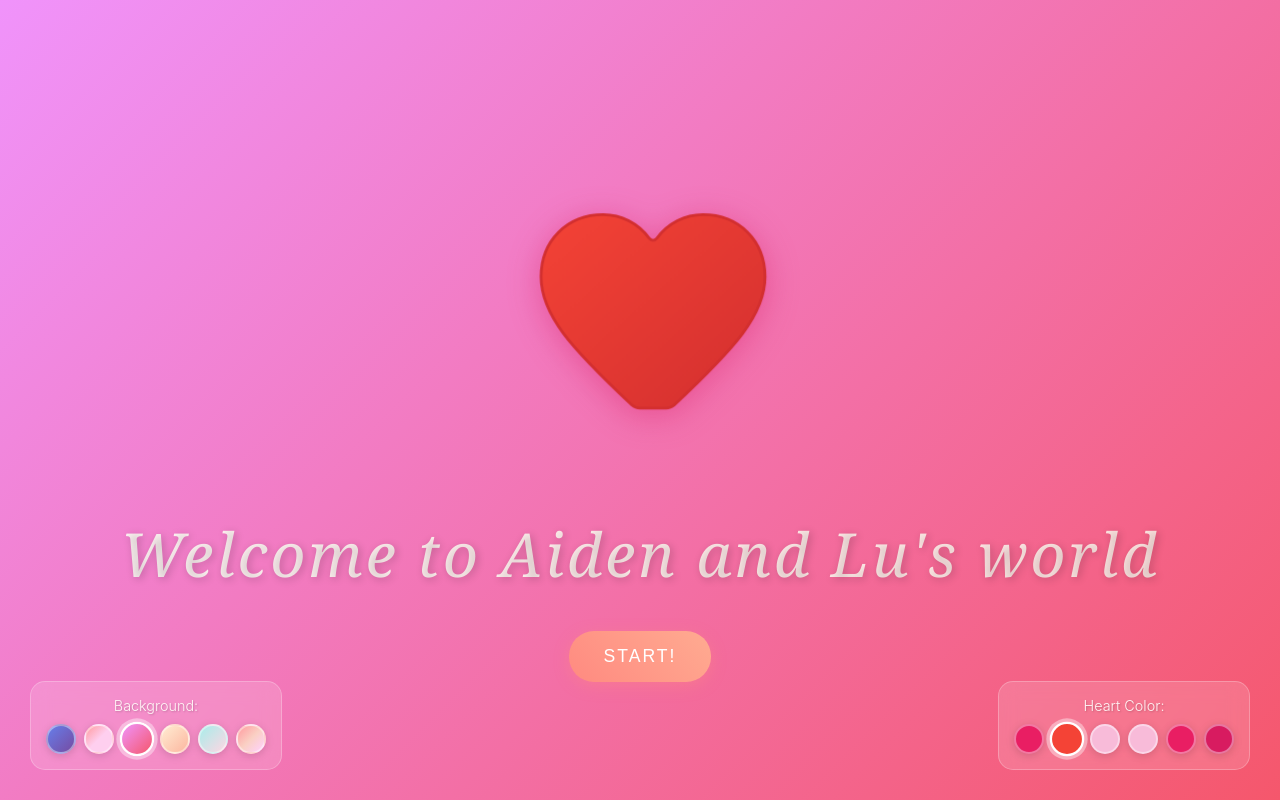
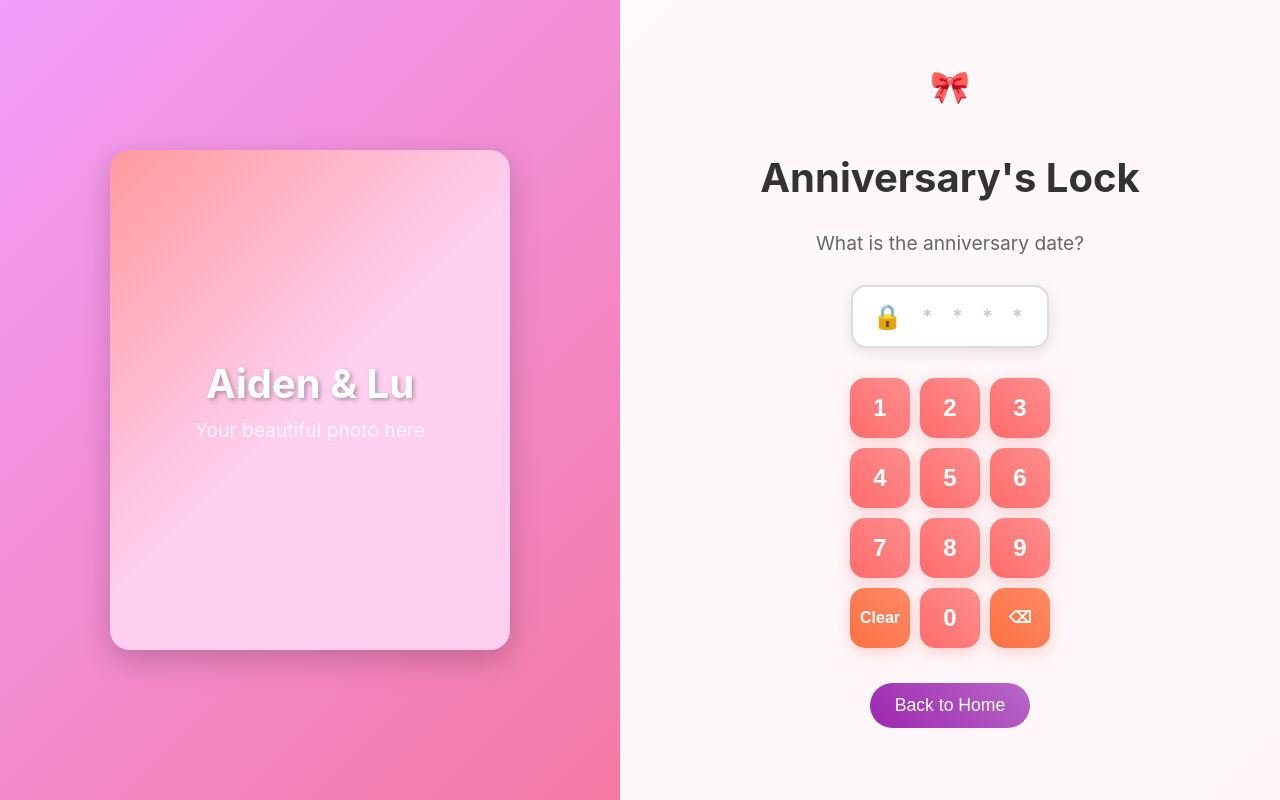
Before and after one commit to AidenTran15/aidenxluna, a React (Create React App) app: page / in a window 1280 px wide. Both pictures are taken after a click on the button "START!". Built offline with nearby package versions, Linux system fonts and the light colour scheme.

Commit message:
added screeen lock

```diff
--- a/src/App.css
+++ b/src/App.css
@@ -321,3 +321,248 @@
     height: 22px;
   }
 }
+
+/* Lock Page Styles */
+.lock-page {
+  display: flex;
+  min-height: 100vh;
+  background: linear-gradient(135deg, #f093fb 0%, #f5576c 100%);
+}
+
+.image-section {
+  flex: 1;
+  display: flex;
+  align-items: center;
+  justify-content: center;
+  padding: 20px;
+  background: rgba(255, 255, 255, 0.1);
+}
+
+.couple-image {
+  width: 100%;
+  max-width: 400px;
+  height: 500px;
+  border-radius: 20px;
+  overflow: hidden;
+  box-shadow: 0 10px 30px rgba(0, 0, 0, 0.2);
+}
+
+.image-placeholder {
+  width: 100%;
+  height: 100%;
+  background: linear-gradient(135deg, #ff9a9e 0%, #fecfef 50%, #fecfef 100%);
+  display: flex;
+  flex-direction: column;
+  align-items: center;
+  justify-content: center;
+  color: white;
+  text-align: center;
+}
+
+.image-text {
+  font-size: 2.5rem;
+  font-weight: bold;
+  margin-bottom: 10px;
+  text-shadow: 2px 2px 4px rgba(0, 0, 0, 0.3);
+}
+
+.image-subtext {
+  font-size: 1.2rem;
+  opacity: 0.8;
+}
+
+.content-section {
+  flex: 1;
+  display: flex;
+  flex-direction: column;
+  align-items: center;
+  justify-content: center;
+  padding: 40px;
+  background: rgba(255, 255, 255, 0.95);
+}
+
+.bow-icon {
+  font-size: 2rem;
+  margin-bottom: 20px;
+}
+
+.lock-title {
+  font-size: 2.5rem;
+  font-weight: bold;
+  color: #333;
+  margin-bottom: 10px;
+  text-align: center;
+}
+
+.lock-question {
+  font-size: 1.2rem;
+  color: #666;
+  margin-bottom: 30px;
+  text-align: center;
+}
+
+.code-input {
+  display: flex;
+  align-items: center;
+  background: white;
+  border: 2px solid #ddd;
+  border-radius: 15px;
+  padding: 15px 20px;
+  margin-bottom: 30px;
+  box-shadow: 0 4px 15px rgba(0, 0, 0, 0.1);
+}
+
+.lock-icon {
+  font-size: 1.5rem;
+  margin-right: 15px;
+}
+
+.code-display {
+  display: flex;
+  gap: 10px;
+}
+
+.code-digit {
+  width: 20px;
+  height: 20px;
+  display: flex;
+  align-items: center;
+  justify-content: center;
+  font-size: 1.2rem;
+  font-weight: bold;
+  color: #333;
+}
+
+.code-digit.empty {
+  color: #ccc;
+}
+
+.keypad {
+  display: flex;
+  flex-direction: column;
+  gap: 10px;
+  margin-bottom: 30px;
+}
+
+.keypad-row {
+  display: flex;
+  gap: 10px;
+}
+
+.keypad button {
+  width: 60px;
+  height: 60px;
+  border: none;
+  border-radius: 15px;
+  background: linear-gradient(45deg, #ff6b6b, #ff8e8e);
+  color: white;
+  font-size: 1.5rem;
+  font-weight: bold;
+  cursor: pointer;
+  transition: all 0.3s ease;
+  box-shadow: 0 4px 15px rgba(255, 107, 107, 0.3);
+}
+
+.keypad button:hover {
+  transform: translateY(-2px);
+  box-shadow: 0 6px 20px rgba(255, 107, 107, 0.4);
+}
+
+.keypad button:active {
+  transform: translateY(0);
+}
+
+.clear-btn, .backspace-btn {
+  background: linear-gradient(45deg, #ff7043, #ff8a65) !important;
+  font-size: 1rem !important;
+}
+
+.back-button {
+  background: linear-gradient(45deg, #9c27b0, #ba68c8);
+  border: none;
+  border-radius: 25px;
+  color: white;
+  font-size: 1.1rem;
+  font-weight: 400;
+  padding: 12px 25px;
+  cursor: pointer;
+  transition: all 0.3s ease;
+  margin: 5px;
+}
+
+.back-button:hover {
+  transform: translateY(-2px);
+  box-shadow: 0 6px 20px rgba(156, 39, 176, 0.4);
+}
+
+.success-message {
+  text-align: center;
+  color: #333;
+}
+
+.success-message h2 {
+  font-size: 2rem;
+  margin-bottom: 15px;
+  color: #e91e63;
+}
+
+.success-message p {
+  font-size: 1.2rem;
+  margin-bottom: 30px;
+  color: #666;
+}
+
+/* Responsive design for lock page */
+@media (max-width: 768px) {
+  .lock-page {
+    flex-direction: column;
+  }
+
+  .image-section {
+    flex: none;
+    height: 200px;
+  }
+
+  .couple-image {
+    height: 180px;
+  }
+
+  .content-section {
+    flex: 1;
+    padding: 20px;
+  }
+
+  .lock-title {
+    font-size: 2rem;
+  }
+
+  .keypad button {
+    width: 50px;
+    height: 50px;
+    font-size: 1.2rem;
+  }
+}
+
+@media (max-width: 480px) {
+  .image-section {
+    height: 150px;
+  }
+
+  .couple-image {
+    height: 130px;
+  }
+
+  .image-text {
+    font-size: 1.8rem;
+  }
+
+  .lock-title {
+    font-size: 1.8rem;
+  }
+
+  .keypad button {
+    width: 45px;
+    height: 45px;
+    font-size: 1.1rem;
+  }
+}
--- a/src/App.js
+++ b/src/App.js
@@ -69,9 +69,118 @@ function Heart({ colorScheme }) {
   );
 }
 
+function LockPage({ onBack }) {
+  const [code, setCode] = useState('');
+  const [showImage, setShowImage] = useState(false);
+
+  const handleNumberClick = (number) => {
+    if (code.length < 4) {
+      const newCode = code + number;
+      setCode(newCode);
+
+      if (newCode.length === 4) {
+        // Check if code is correct (you can change this to any 4-digit code)
+        if (newCode === '1806') { // Anniversary code: 1806
+          setShowImage(true);
+        } else {
+          setCode('');
+          alert('Incorrect code! Try again.');
+        }
+      }
+    }
+  };
+
+  const handleClear = () => {
+    setCode('');
+  };
+
+  const handleBackspace = () => {
+    setCode(code.slice(0, -1));
+  };
+
+  if (showImage) {
+    return (
+      <div className="lock-page">
+        <div className="image-section">
+          <div className="couple-image">
+            <div className="image-placeholder">
+              <div className="image-text">Aiden & Lu</div>
+              <div className="image-subtext">Your beautiful photo here</div>
+            </div>
+          </div>
+        </div>
+        <div className="content-section">
+          <div className="success-message">
+            <h2>🎉 Congratulations!</h2>
+            <p>You unlocked our special memory!</p>
+            <button className="back-button" onClick={() => setShowImage(false)}>Try Another Code</button>
+            <button className="back-button" onClick={onBack}>Back to Home</button>
+          </div>
+        </div>
+      </div>
+    );
+  }
+
+  return (
+    <div className="lock-page">
+      <div className="image-section">
+        <div className="couple-image">
+          <div className="image-placeholder">
+            <div className="image-text">Aiden & Lu</div>
+            <div className="image-subtext">Your beautiful photo here</div>
+          </div>
+        </div>
+      </div>
+      <div className="content-section">
+        <div className="bow-icon">🎀</div>
+        <h1 className="lock-title">Anniversary's Lock</h1>
+        <p className="lock-question">What is the anniversary date?</p>
+
+        <div className="code-input">
+          <div className="lock-icon">🔒</div>
+          <div className="code-display">
+            {code.split('').map((digit, index) => (
+              <span key={index} className="code-digit">*</span>
+            ))}
+            {Array.from({ length: 4 - code.length }).map((_, index) => (
+              <span key={`empty-${index}`} className="code-digit empty">*</span>
+            ))}
+          </div>
+        </div>
+
+        <div className="keypad">
+          <div className="keypad-row">
+            <button onClick={() => handleNumberClick('1')}>1</button>
+            <button onClick={() => handleNumberClick('2')}>2</button>
+            <button onClick={() => handleNumberClick('3')}>3</button>
+          </div>
+          <div className="keypad-row">
+            <button onClick={() => handleNumberClick('4')}>4</button>
+            <button onClick={() => handleNumberClick('5')}>5</button>
+            <button onClick={() => handleNumberClick('6')}>6</button>
+          </div>
+          <div className="keypad-row">
+            <button onClick={() => handleNumberClick('7')}>7</button>
+            <button onClick={() => handleNumberClick('8')}>8</button>
+            <button onClick={() => handleNumberClick('9')}>9</button>
+          </div>
+          <div className="keypad-row">
+            <button onClick={handleClear} className="clear-btn">Clear</button>
+            <button onClick={() => handleNumberClick('0')}>0</button>
+            <button onClick={handleBackspace} className="backspace-btn">⌫</button>
+          </div>
+        </div>
+
+        <button className="back-button" onClick={onBack}>Back to Home</button>
+      </div>
+    </div>
+  );
+}
+
 function App() {
   const [colorScheme, setColorScheme] = useState('red');
   const [bgScheme, setBgScheme] = useState('rose');
+  const [showLockPage, setShowLockPage] = useState(false);
 
   const colorOptions = [
     { name: 'darkPink', label: 'Dark Pink', color: '#e91e63' },
@@ -97,6 +206,10 @@ function App() {
     return { background: selectedBg ? selectedBg.gradient : bgOptions[0].gradient };
   };
 
+  if (showLockPage) {
+    return <LockPage onBack={() => setShowLockPage(false)} />;
+  }
+
   return (
     <div className="App" style={getBackgroundStyle()}>
       <div className="anniversary-container">
@@ -104,7 +217,7 @@ function App() {
 
         <div className="content">
           <h1 className="anniversary-title">Welcome to Aiden and Lu's world</h1>
-          <button className="start-button">Start!</button>
+          <button className="start-button" onClick={() => setShowLockPage(true)}>Start!</button>
         </div>
       </div>
 
```
